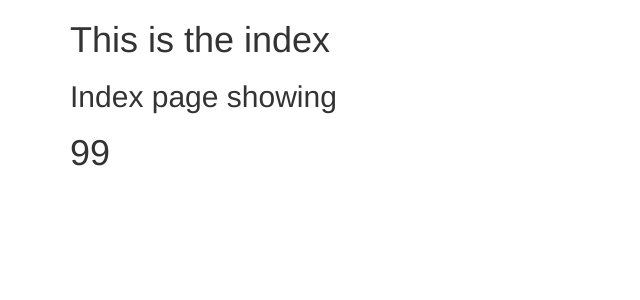
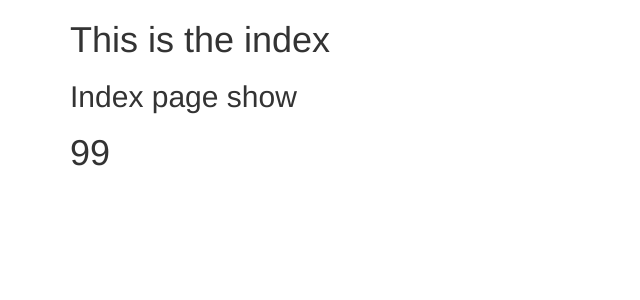
Before and after one commit to LaxmishShetty/myRepo, a Django app: template learning_template/templates/basic_app/index.html in a window 1280 px wide. Shown: the part 50-350 px from the top of the page, without its empty margins (0-640 px from the left). Run offline with Django 3.2, Linux system fonts and the light colour scheme; the template is opened without the code that fills it, so the values that code supplies are empty; some libraries are stand-ins or nearby versions.

Commit message:
modified

```diff
--- a/learning_template/templates/basic_app/index.html
+++ b/learning_template/templates/basic_app/index.html
@@ -6,7 +6,7 @@
     This is the index
 </h1>
 <h2>
-    Index page showing
+    Index page show
 </h2>
 <h1> {{ text|cut:'l'}}</h1>
 <h1> {{ number|add:'99'}}</h1>
```
